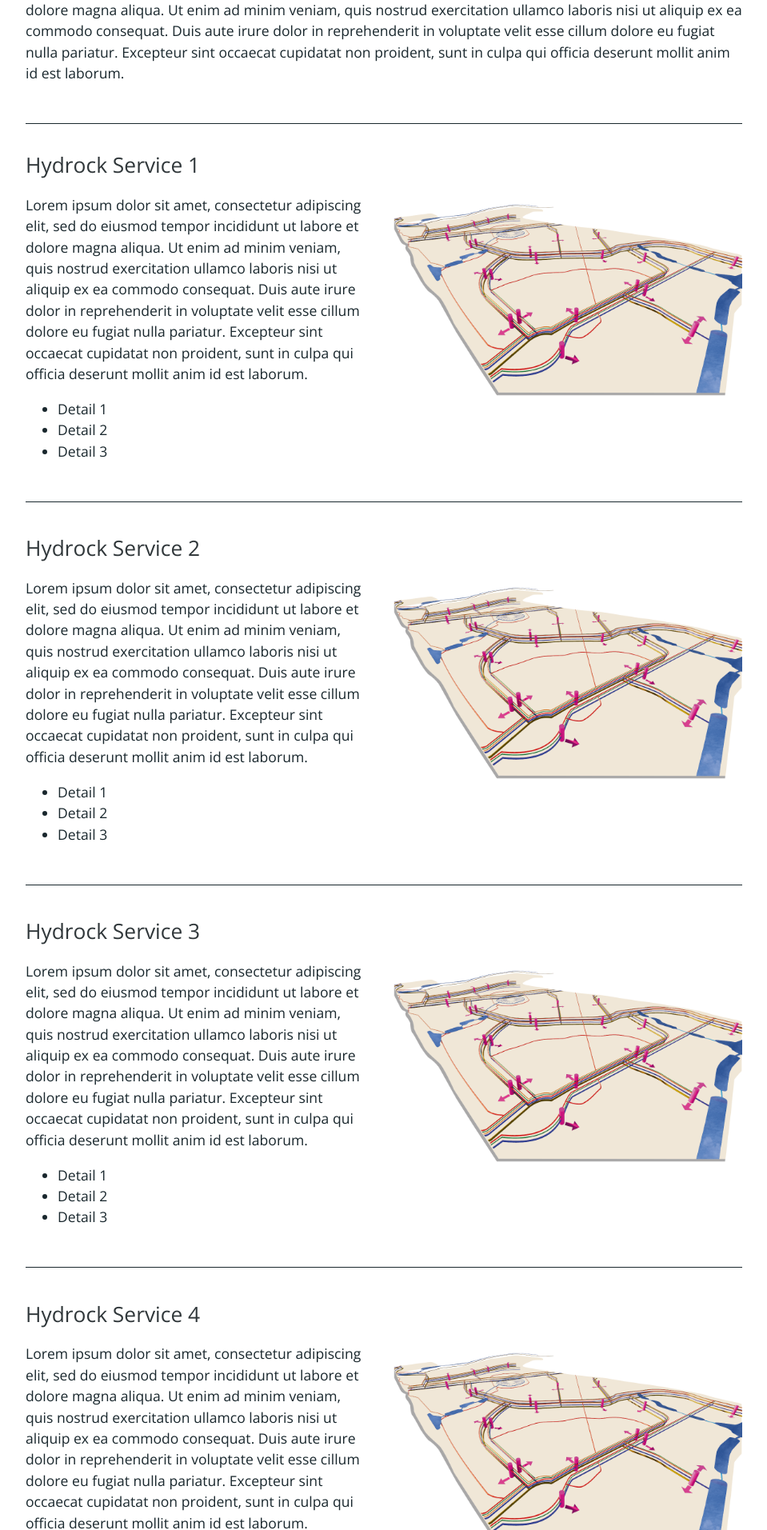
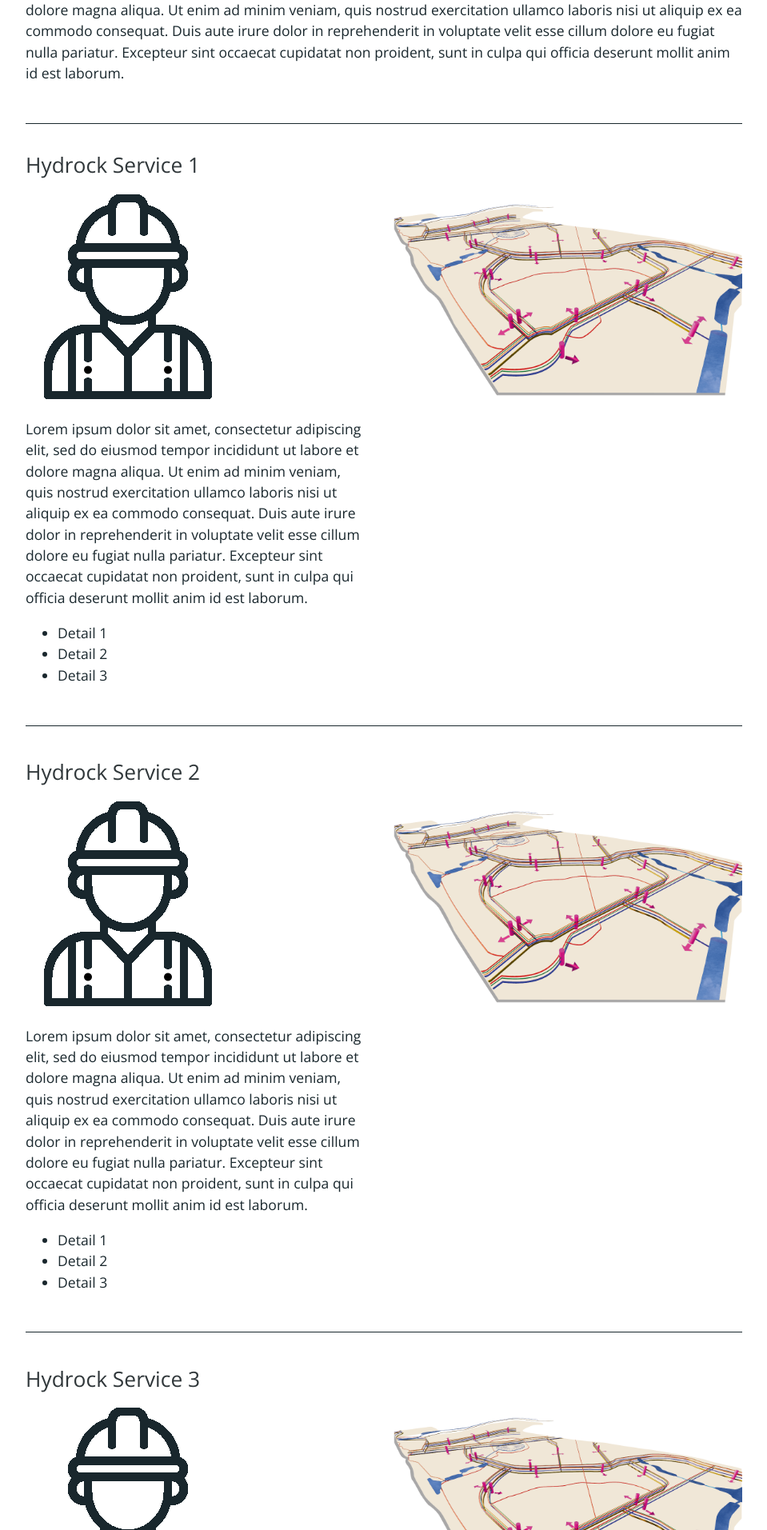
Before and after one commit to HydrockEngineering/DigitalMasterPlanning, a Jekyll site: the page built from index.md, in a window 1280 px wide. Shown: the part 515-2428 px from the top of the page at 80% size, without its empty margins (160-1119 px from the left). Built offline with Jekyll 4.4.1, drawn with Linux system fonts in a browser that asks for light colours; our own code applies the rules of GitHub Pages for plain Markdown files; the repository's description, which GitHub fills in, is left out.

Commit message:
Update default.html

```diff
--- a/_layouts/default.html
+++ b/_layouts/default.html
@@ -48,6 +48,7 @@
       <h2>Hydrock Service 1</h2>
       <div class="sub-wrap">
         <div class="position-left">
+          <div class="icon"><img src="assets/images/icon.png" alt=""></div>
           <p>Lorem ipsum dolor sit amet, consectetur adipiscing elit, sed do eiusmod tempor incididunt ut labore et dolore magna aliqua. Ut enim ad minim veniam, quis nostrud exercitation ullamco laboris nisi ut aliquip ex ea commodo consequat. Duis aute irure dolor in reprehenderit in voluptate velit esse cillum dolore eu fugiat nulla pariatur. Excepteur sint occaecat cupidatat non proident, sunt in culpa qui officia deserunt mollit anim id est laborum.</p>
           <ul>
             <li>Detail 1</li>
@@ -63,6 +64,7 @@
        <h2>Hydrock Service 2</h2>
        <div class="sub-wrap">
         <div class="position-left">
+          <div class="icon"><img src="assets/images/icon.png" alt=""></div>
           <p>Lorem ipsum dolor sit amet, consectetur adipiscing elit, sed do eiusmod tempor incididunt ut labore et dolore magna aliqua. Ut enim ad minim veniam, quis nostrud exercitation ullamco laboris nisi ut aliquip ex ea commodo consequat. Duis aute irure dolor in reprehenderit in voluptate velit esse cillum dolore eu fugiat nulla pariatur. Excepteur sint occaecat cupidatat non proident, sunt in culpa qui officia deserunt mollit anim id est laborum.</p>
           <ul>
             <li>Detail 1</li>
@@ -78,6 +80,7 @@
        <h2>Hydrock Service 3</h2>
        <div class="sub-wrap">
         <div class="position-left">
+          <div class="icon"><img src="assets/images/icon.png" alt=""></div>
           <p>Lorem ipsum dolor sit amet, consectetur adipiscing elit, sed do eiusmod tempor incididunt ut labore et dolore magna aliqua. Ut enim ad minim veniam, quis nostrud exercitation ullamco laboris nisi ut aliquip ex ea commodo consequat. Duis aute irure dolor in reprehenderit in voluptate velit esse cillum dolore eu fugiat nulla pariatur. Excepteur sint occaecat cupidatat non proident, sunt in culpa qui officia deserunt mollit anim id est laborum.</p>
           <ul>
             <li>Detail 1</li>
@@ -93,6 +96,7 @@
        <h2>Hydrock Service 4</h2>
        <div class="sub-wrap">
         <div class="position-left">
+          <div class="icon"><img src="assets/images/icon.png" alt=""></div>
           <p>Lorem ipsum dolor sit amet, consectetur adipiscing elit, sed do eiusmod tempor incididunt ut labore et dolore magna aliqua. Ut enim ad minim veniam, quis nostrud exercitation ullamco laboris nisi ut aliquip ex ea commodo consequat. Duis aute irure dolor in reprehenderit in voluptate velit esse cillum dolore eu fugiat nulla pariatur. Excepteur sint occaecat cupidatat non proident, sunt in culpa qui officia deserunt mollit anim id est laborum.</p>
           <ul>
             <li>Detail 1</li>
@@ -103,10 +107,11 @@
         <div id="photo" class="position-right"><img src="assets/images/placeholderlayer.png" alt=""></div>
       </div>
 
-      <!-- About-->
+      <!-- Find Out More-->
 
       <h2>Find Out More</h2>
         <div class="full-width">
+          <div class="icon"><img src="assets/images/icon.png" alt=""></div>
           <p>Lorem ipsum dolor sit amet, consectetur adipiscing elit, sed do eiusmod tempor incididunt ut labore et dolore magna aliqua. Ut enim ad minim veniam, quis nostrud exercitation ullamco laboris nisi ut aliquip ex ea commodo consequat. Duis aute irure dolor in reprehenderit in voluptate velit esse cillum dolore eu fugiat nulla pariatur. Excepteur sint occaecat cupidatat non proident, sunt in culpa qui officia deserunt mollit anim id est laborum.</p>
           <ul>
             <li>Detail 1</li>
```
